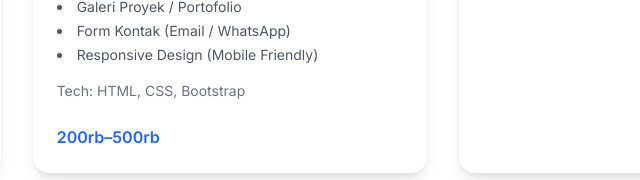
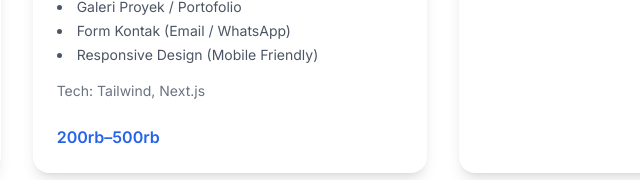
Before and after one commit to arjun12e/penjokihandal, a plain HTML site: page index.html in a window 1280 px wide. Shown: the part 2955-3135 px from the top of the page, 410-1050 px from the left. Drawn offline with nearby package versions, Linux system fonts and the light colour scheme.

Commit message:
Update index.html

```diff
--- a/index.html
+++ b/index.html
@@ -351,7 +351,7 @@
             <li>Responsive Design (Mobile Friendly)</li>
         </ul>
         <div class="flex justify-between items-center">
-            <span class="text-sm text-gray-500">Tech: HTML, CSS, Bootstrap</span>
+            <span class="text-sm text-gray-500">Tech: Tailwind, Next.js</span>
         </div>
         <p class="text-blue-600 font-semibold hover:underline mt-6">200rb–500rb</p>
     </div>
```
